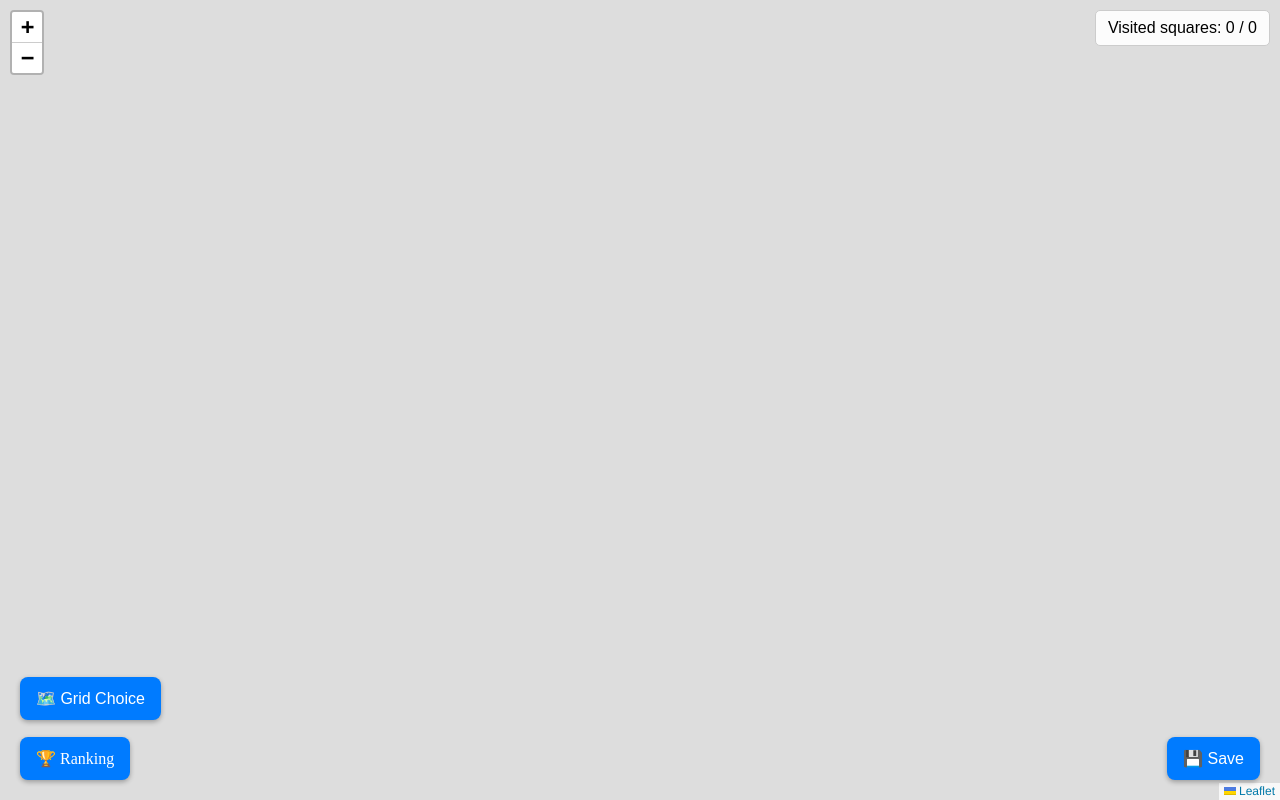
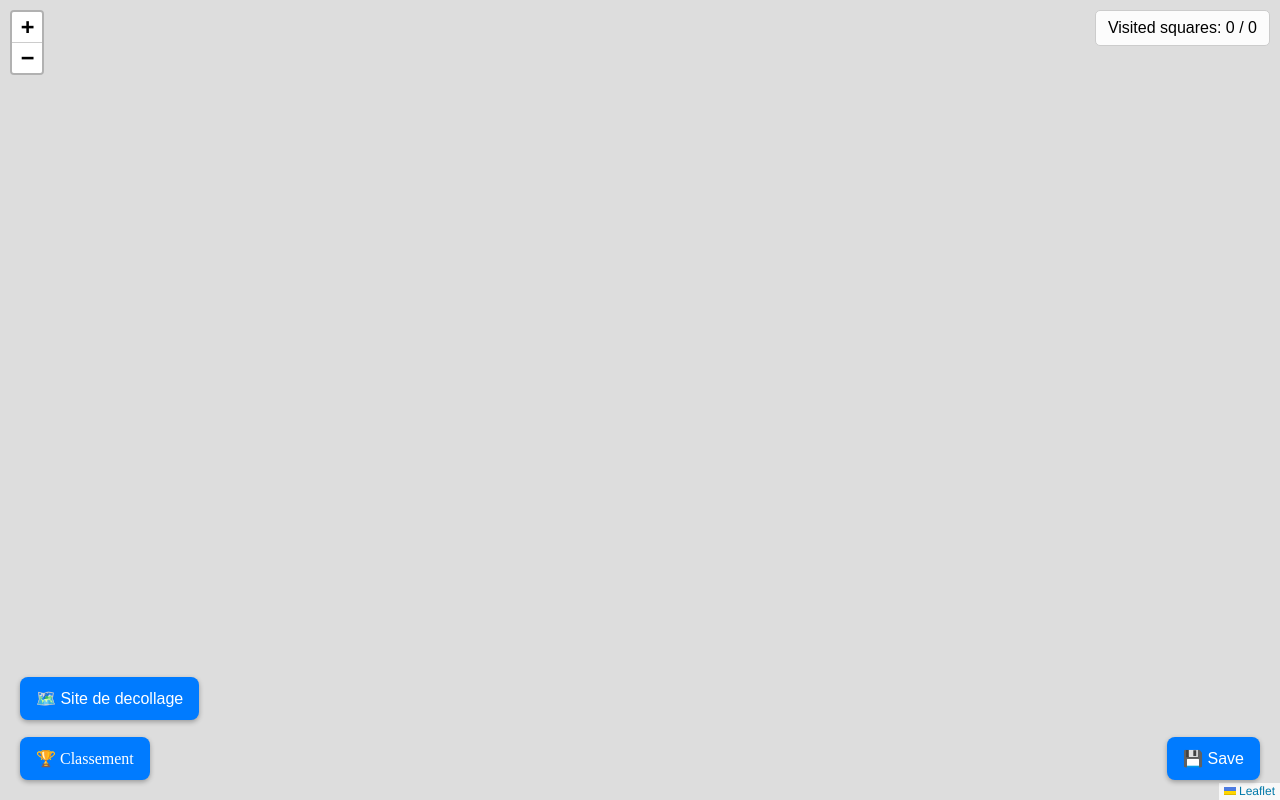
Before and after one commit to SimonNicolas07/ParaglidingSquare2visit, a plain HTML site: page index.html in a window 1280 px wide. Drawn offline with nearby package versions, Linux system fonts and the light colour scheme.

Commit message:
Update index.html

```diff
--- a/index.html
+++ b/index.html
@@ -29,9 +29,10 @@
 
   <button id="saveButton" onclick="handleSave()">💾 Save</button>
   <button id="loadIGCButton" style="display: none;">📂 Load IGC</button>
-  <button id="gridChoiceButton">🗺️ Grid Choice</button>
+  <button id="gridChoiceButton">🗺️ Site de decollage</button>
+  <button id="gridForIGC">Grille pour IGC</button>
   <button id="resetButton" style="display: none;">🗑 Reset</button>
-  <a href="leaderboard.html" id="leaderboardButton">🏆 Ranking</a>
+  <a href="leaderboard.html" id="leaderboardButton">🏆 Classement</a>
 
   <script src="https://unpkg.com/leaflet/dist/leaflet.js"></script>
   <script src="main.js"></script>
```
